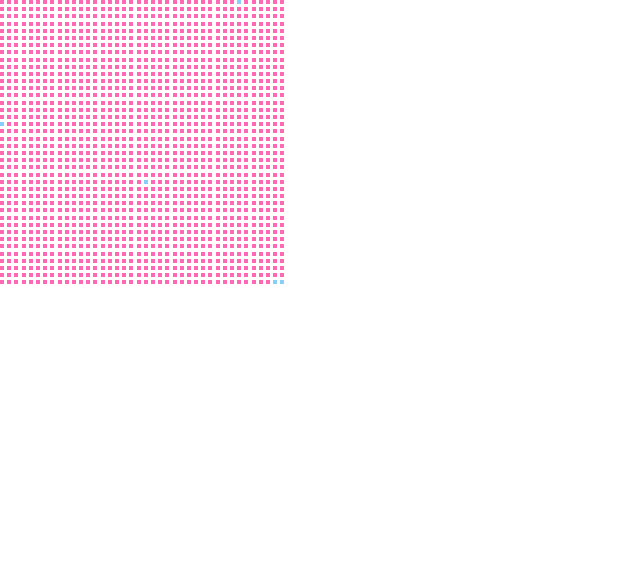
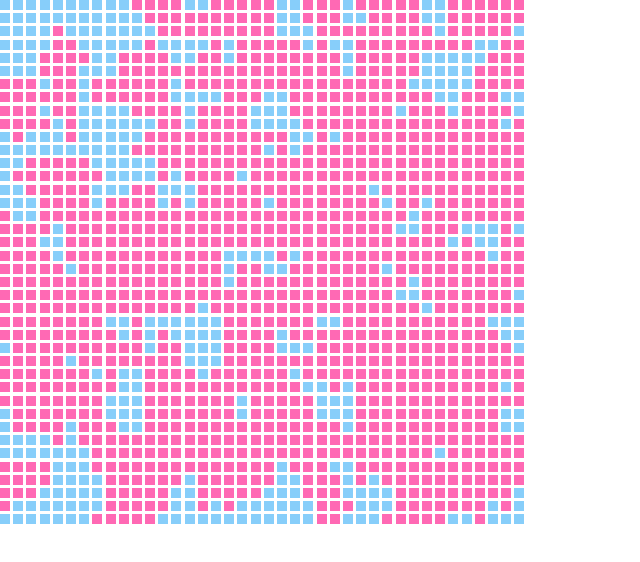
Before and after one commit to naomistuart/virus-animation, a React (Create React App) app: page / in a window 1280 px wide. Shown: the top 562 px of the page, without its empty margins (0-640 px from the left). Built offline with nearby package versions, Linux system fonts and the light colour scheme.

Commit message:
tidy up Grid code

```diff
--- a/src/App.js
+++ b/src/App.js
@@ -5,8 +5,10 @@ import Grid from './Components/Grid'
 class App extends React.Component {
   render() {
     return (
-      <Grid nodeDimension={4}
+      <Grid nodeDimension={10}
             gridDimension={40}
+            infectionRate={0.1}
+            animationSpeed={500}
       />
     )
   }
--- a/src/Components/Grid.js
+++ b/src/Components/Grid.js
@@ -6,28 +6,37 @@ class Grid extends React.Component {
     constructor(props) {
         super(props);
         this.state = {
-            grid: [],
-            infectedList: [],
-            infectionRate: 0.3
+            nodeGrid: [],
+            statusGrid: []
         }
-        for (let i = 0; i < this.props.gridDimension; i++) {
-            let nodeRow = []
-            let infectionRow = []
-            for (let j = 0; j < this.props.gridDimension; j++) {
-                let infected = Math.random() <= this.state.infectionRate;
-
-                nodeRow[j] = <Node key={i * 100 + j} nodeDimension={this.props.nodeDimension} infected={infected} />
-                infectionRow[j] = infected;
-            }
-            this.state.grid[i] = nodeRow;
-            this.state.infectedList[i] = infectionRow;
-        }
+        this.findNumberOfInfectedNeighbours = this.findNumberOfInfectedNeighbours.bind(this);
     }
 
     componentDidMount() {
+        // Initialise grid
+        let initialNodeGrid = [];
+        let initialStatusGrid = [];
+        for (let i = 0; i < this.props.gridDimension; i++) {
+            let nodeRow = [];
+            let statusRow = [];
+            for (let j = 0; j < this.props.gridDimension; j++) {
+                let nodeIsInfected = Math.random() <= this.props.infectionRate;
+                statusRow[j] = nodeIsInfected;
+                nodeRow[j] = <Node key={`${i}-${j}`}
+                                   nodeDimension={this.props.nodeDimension}
+                                   infected={nodeIsInfected} />;
+            }
+            initialNodeGrid[i] = nodeRow;
+            initialStatusGrid[i] = statusRow;
+        }
+        this.setState({
+            nodeGrid: initialNodeGrid,
+            statusGrid: initialStatusGrid
+        });
+
+        // Start animation
         this.timerID = setInterval(
-            () => this.tick(),
-            1000
+            () => this.tick(), this.props.animationSpeed
         );
     }
 
@@ -35,65 +44,68 @@ class Grid extends React.Component {
         clearInterval(this.timerID);
     }
 
+    findNumberOfInfectedNeighbours(statusGrid, i, j) {
+        let numInfectedNeighbours = 0;
+
+        if (i < this.props.gridDimension - 1) { // Check bottom neighbour
+            numInfectedNeighbours = statusGrid[i + 1][j] ? numInfectedNeighbours + 1 : numInfectedNeighbours;
+        }
+        if (i > 0) { // Check top neighbour
+            numInfectedNeighbours = statusGrid[i - 1][j] ? numInfectedNeighbours + 1 : numInfectedNeighbours;
+        }
+        if (j < this.props.gridDimension - 1) { // Check right neighbour
+            numInfectedNeighbours = statusGrid[i][j + 1] ? numInfectedNeighbours + 1 : numInfectedNeighbours;
+        }
+        if (j > 0) { // Check left neighbour
+            numInfectedNeighbours = statusGrid[i][j - 1] ? numInfectedNeighbours + 1 : numInfectedNeighbours;
+        }
+
+        return numInfectedNeighbours;
+    }
+
     tick() {
 
         // if(!simulation){
         //     return;
         // }
-        let newGrid = [];
-        let newInfectedList = []
+        let newNodeGrid = [];
+        let newStatusGrid = [];
+        let statusGrid = this.state.statusGrid;
 
-        let infectedList = this.state.infectedList;
         for (let i = 0; i < this.props.gridDimension; i++) {
-            let newGridRow = [];
-            let newInfectedRow = [];
+            let newNodeRow = [];
+            let newStatusRow = [];
+
             for (let j = 0; j < this.props.gridDimension; j++) {
+                let numInfectedNeighbours = this.findNumberOfInfectedNeighbours(statusGrid, i, j);
 
-                console.log(infectedList[i][j]);
-
-                let infectedNeighbourCount = 0;
-                if (i < this.props.gridDimension - 1) {
-                        infectedNeighbourCount = infectedList[i + 1][j] ? infectedNeighbourCount + 1 : infectedNeighbourCount;
-                }
-                if (i > 0) {
-                    infectedNeighbourCount = infectedList[i - 1][j] ? infectedNeighbourCount + 1 : infectedNeighbourCount;
-                }
-                if (j < this.props.gridDimension - 1) {
-                    infectedNeighbourCount = infectedList[i][j+1] ? infectedNeighbourCount + 1 : infectedNeighbourCount;
-                }
-                if (j > 0) {
-                    infectedNeighbourCount = infectedList[i][j-1] ? infectedNeighbourCount + 1 : infectedNeighbourCount;
-                }
-
-                console.log("Infected neighbour count = " + infectedNeighbourCount);
-
-
-                if(infectedList[i][j] || infectedNeighbourCount === 0){
-                    let thisNodeInfected = infectedList[i][j];
-                    newInfectedRow[j] = thisNodeInfected;
-                    newGridRow[j] = <Node key={i * 100 + j} nodeDimension={this.props.nodeDimension} infected={thisNodeInfected} />
-                }
-                else{
-                    let thisNodeInfected = (Math.random() <= 1 - Math.pow((1 - this.state.infectionRate), infectedNeighbourCount));
-                    newInfectedRow[j] = thisNodeInfected;
-                    newGridRow[j] = <Node key={i * 100 + j} nodeDimension={this.props.nodeDimension} infected={thisNodeInfected} />
+                // Update nodes
+                if (statusGrid[i][j] || numInfectedNeighbours === 0) {
+                    let nodeIsInfected = statusGrid[i][j];
+                    newStatusRow[j] = nodeIsInfected;
+                    newNodeRow[j] = <Node key={`${i}-${j}`}
+                                          nodeDimension={this.props.nodeDimension}
+                                          infected={nodeIsInfected} />;
+                } else {
+                    let nodeIsInfected = (Math.random() <= (1 - Math.pow((1 - this.props.infectionRate), numInfectedNeighbours)));
+                    newStatusRow[j] = nodeIsInfected;
+                    newNodeRow[j] = <Node key={`${i}-${j}`}
+                                          nodeDimension={this.props.nodeDimension}
+                                          infected={nodeIsInfected} />;
                 }
             }
-            newInfectedList[i] = newInfectedRow;
-            newGrid[i] = newGridRow;
+            newStatusGrid[i] = newStatusRow;
+            newNodeGrid[i] = newNodeRow;
         }
 
-        this.setState({grid: newGrid, infectedList: newInfectedList});
-
-        // this.setState({
-        //     infected: Math.random() >= 0.5
-        // })
+        // Update grids
+        this.setState({
+            nodeGrid: newNodeGrid,
+            statusGrid: newStatusGrid
+        });
     }
 
-
-
     render() {
-
         let gridStyle = {
             'display': 'grid',
             'gridGap': '0.2em',
@@ -103,9 +115,9 @@ class Grid extends React.Component {
 
         return (
             <div style={gridStyle}>
-                {this.state.grid}
+                {this.state.nodeGrid}
             </div>
-        )
+        );
     }
 }
 
--- a/src/Components/Node.js
+++ b/src/Components/Node.js
@@ -1,20 +1,17 @@
 import React from 'react';
+import Constants from '../Util/Constants'
 
 class Node extends React.Component {
-    constructor(props) {
-        super(props);
-    }
-
     render() {
         let nodeStyle = {
             'width': this.props.nodeDimension,
             'height': this.props.nodeDimension,
-            'background': this.props.infected ? 'hotpink' : 'lightskyblue'
+            'background': this.props.infected ? Constants.INFECTED_COLOR : Constants.SUSCEPTIBLE_COLOR
         };
 
         return (
             <div style={nodeStyle}></div>
-        )
+        );
     }
 }
 
--- /dev/null
+++ b/src/Util/Constants.js
@@ -0,0 +1,7 @@
+class Constants {
+    static INFECTED_COLOR = 'hotpink';
+    static SUSCEPTIBLE_COLOR = 'lightskyblue';
+
+}
+
+export default Constants;
```
